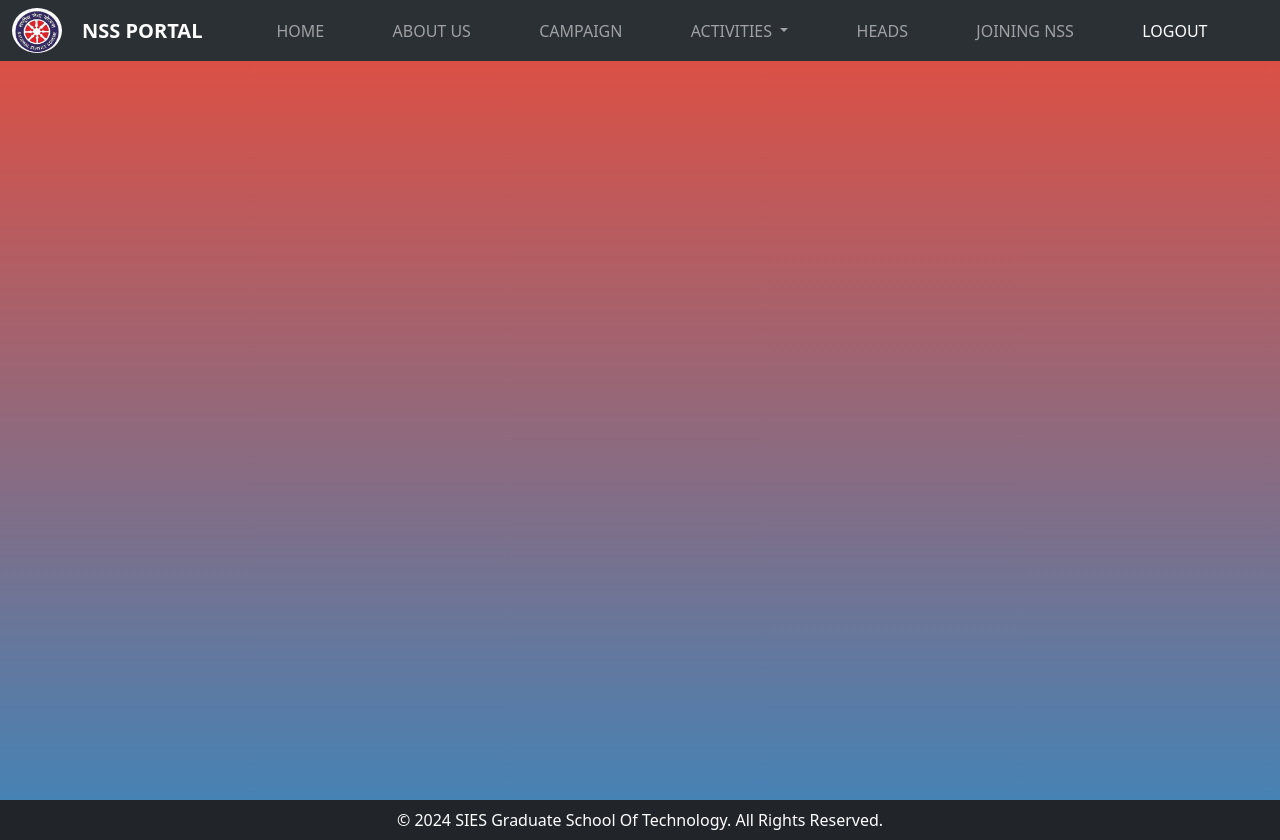
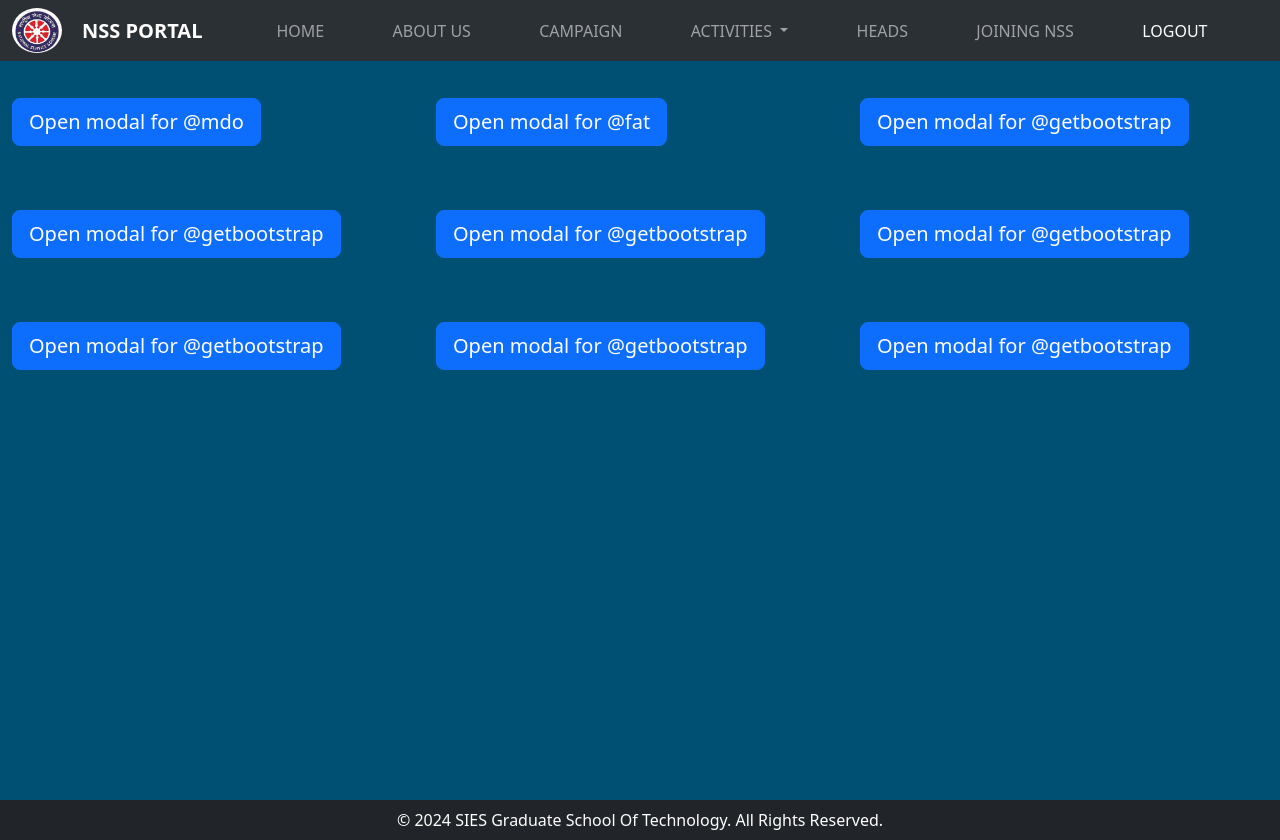
Before and after one commit to Colderhold/NSS-Portal, a PHP site: page /admin.html in a window 1280 px wide. Run offline with PHP 8.4, Linux system fonts and the light colour scheme; some libraries are stand-ins or nearby versions.

Commit message:
second commit

```diff
--- a/nss/templates/admin.html
+++ b/nss/templates/admin.html
@@ -1,6 +1,6 @@
 <!DOCTYPE html>
 <html>
-<title>SIESGST NSS PORTAL</title>
+<title>NSS PORTAL SIESGST</title>
 <meta charset="UTF-8">
 <meta name="viewport" content="width=device-width, initial-scale=1">
 <link rel="stylesheet" href="style.css">
@@ -55,6 +55,68 @@
 </nav>
 
 <div class='box2'>
+  <div class='content'>
+      <div class="container-fluid mt-5">
+          <div class="row gy-5 gx-3">
+              <div class="col-md-4">
+                  <button type="button" class="btn btn-primary btn-lg mb-3" data-bs-toggle="modal" data-bs-target="#exampleModal" data-bs-whatever="@mdo">Open modal for @mdo</button>
+              </div>
+              <div class="col-md-4">
+                  <button type="button" class="btn btn-primary btn-lg mb-3" data-bs-toggle="modal" data-bs-target="#exampleModal" data-bs-whatever="@fat">Open modal for @fat</button>
+              </div>
+              <div class="col-md-4">
+                  <button type="button" class="btn btn-primary btn-lg mb-3" data-bs-toggle="modal" data-bs-target="#exampleModal" data-bs-whatever="@getbootstrap">Open modal for @getbootstrap</button>
+              </div>
+              <div class="col-md-4">
+                <button type="button" class="btn btn-primary btn-lg mb-3" data-bs-toggle="modal" data-bs-target="#exampleModal" data-bs-whatever="@getbootstrap">Open modal for @getbootstrap</button>
+            </div>
+            <div class="col-md-4">
+              <button type="button" class="btn btn-primary btn-lg mb-3" data-bs-toggle="modal" data-bs-target="#exampleModal" data-bs-whatever="@getbootstrap">Open modal for @getbootstrap</button>
+          </div>
+          <div class="col-md-4">
+            <button type="button" class="btn btn-primary btn-lg mb-3" data-bs-toggle="modal" data-bs-target="#exampleModal" data-bs-whatever="@getbootstrap">Open modal for @getbootstrap</button>
+        </div>
+        <div class="col-md-4">
+          <button type="button" class="btn btn-primary btn-lg mb-3" data-bs-toggle="modal" data-bs-target="#exampleModal" data-bs-whatever="@getbootstrap">Open modal for @getbootstrap</button>
+      </div>
+      <div class="col-md-4">
+        <button type="button" class="btn btn-primary btn-lg mb-3" data-bs-toggle="modal" data-bs-target="#exampleModal" data-bs-whatever="@getbootstrap">Open modal for @getbootstrap</button>
+    </div>
+    <div class="col-md-4">
+      <button type="button" class="btn btn-primary btn-lg mb-3" data-bs-toggle="modal" data-bs-target="#exampleModal" data-bs-whatever="@getbootstrap">Open modal for @getbootstrap</button>
+  </div>
+          </div>
+      </div>
+    </div>
+
+
+<div class="modal fade" id="exampleModal" tabindex="-1" aria-labelledby="exampleModalLabel" aria-hidden="true">
+  <div class="modal-dialog">
+    <div class="modal-content">
+      <div class="modal-header">
+        <h1 class="modal-title fs-5" id="exampleModalLabel">New message</h1>
+        <button type="button" class="btn-close" data-bs-dismiss="modal" aria-label="Close"></button>
+      </div>
+      <div class="modal-body">
+        <form>
+          <div class="mb-3">
+            <label for="recipient-name" class="col-form-label">Recipient:</label>
+            <input type="text" class="form-control" id="recipient-name">
+          </div>
+          <div class="mb-3">
+            <label for="message-text" class="col-form-label">Message:</label>
+            <textarea class="form-control" id="message-text"></textarea>
+          </div>
+        </form>
+      </div>
+      <div class="modal-footer">
+        <button type="button" class="btn btn-secondary" data-bs-dismiss="modal">Close</button>
+        <button type="button" class="btn btn-primary">Send message</button>
+      </div>
+    </div>
+  </div>
+</div>
+</div>
 </div>
 
 <div class="loader-wrapper">
--- a/nss/templates/heads.html
+++ b/nss/templates/heads.html
@@ -1,6 +1,6 @@
 <!DOCTYPE html>
 <html>
-<title>SIESGST NSS PORTAL</title>
+<title>NSS PORTAL SIESGST</title>
 <meta charset="UTF-8">
 <meta name="viewport" content="width=device-width, initial-scale=1">
 <link rel="stylesheet" href="style.css">
--- a/nss/templates/style.css
+++ b/nss/templates/style.css
@@ -1,13 +1,19 @@
+body {
+    margin: 0;
+    font-family: 'Arial', sans-serif;
+    overflow-x: hidden;
+  }
+
 .box{
   height: 100%;
   width: 100%;
-  background: linear-gradient(to top, #4682B4, #E74C3C);
+  background: #005073;
 }
 
 .box2{
   height: 100vh;
   width: 100%;
-  background: linear-gradient(to top, #4682B4, #E74C3C);
+  background: #005073;
   padding-top: 50px;
   padding-bottom: 50px;
 }
@@ -15,7 +21,7 @@
 .box3{
   height: 100vh;
   width: 100%;
-  background: linear-gradient(to top, #4682B4, #E74C3C);
+  background: #005073;
   padding-top: 10px;
   padding-bottom: 50px;
 }
@@ -31,7 +37,7 @@
   position: fixed;
   top: 0;
   left: 0;
-  background-color: #212529;
+  background-color: #333333;
   display: flex;
   justify-content: center;
   align-items: center;
```
Also changed, not shown: nss/templates/aboutus.html (+5 -5 lines), nss/templates/index.html (+10 -8 lines), nss/templates/join.html (+1 -14 lines).
